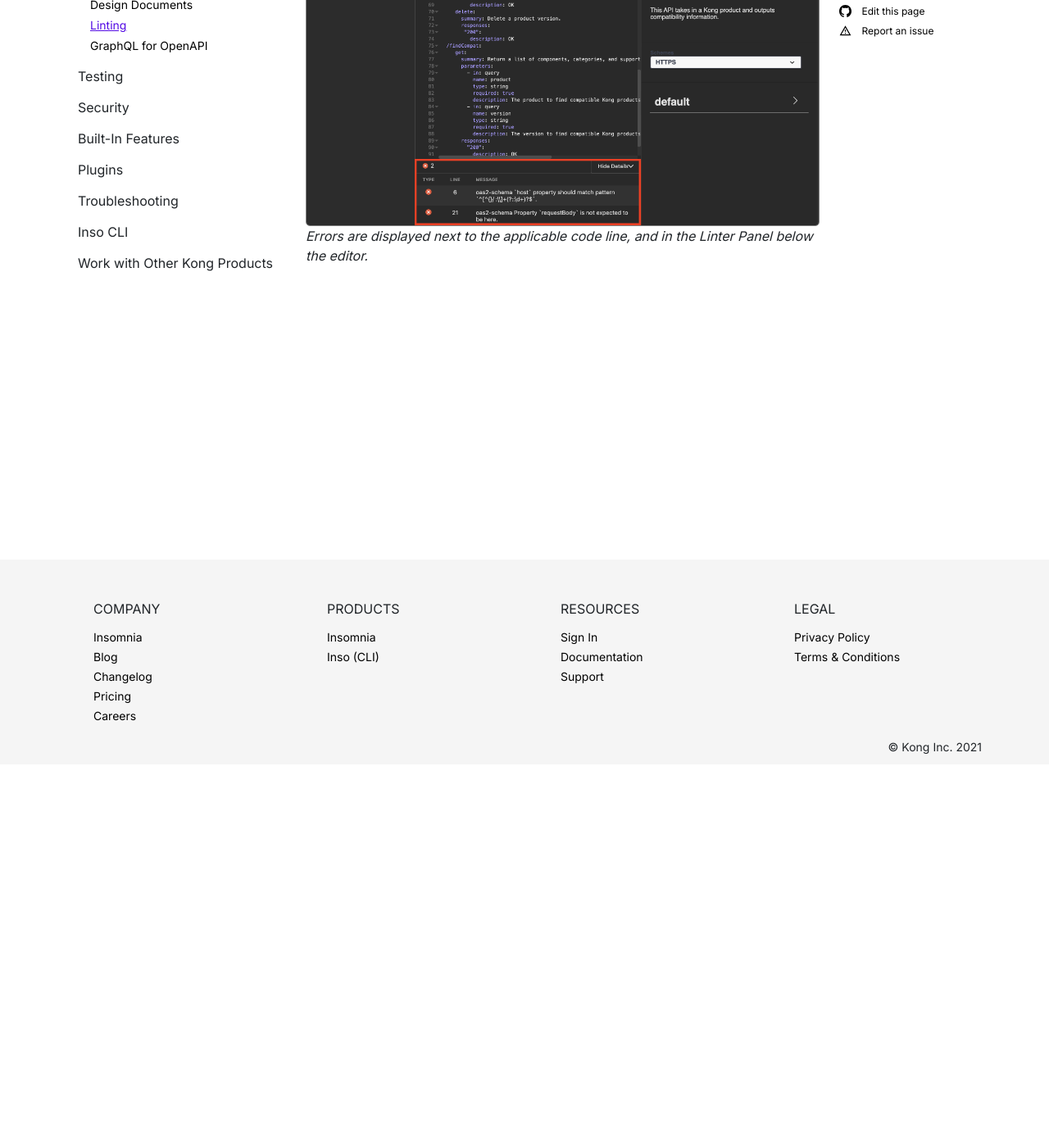
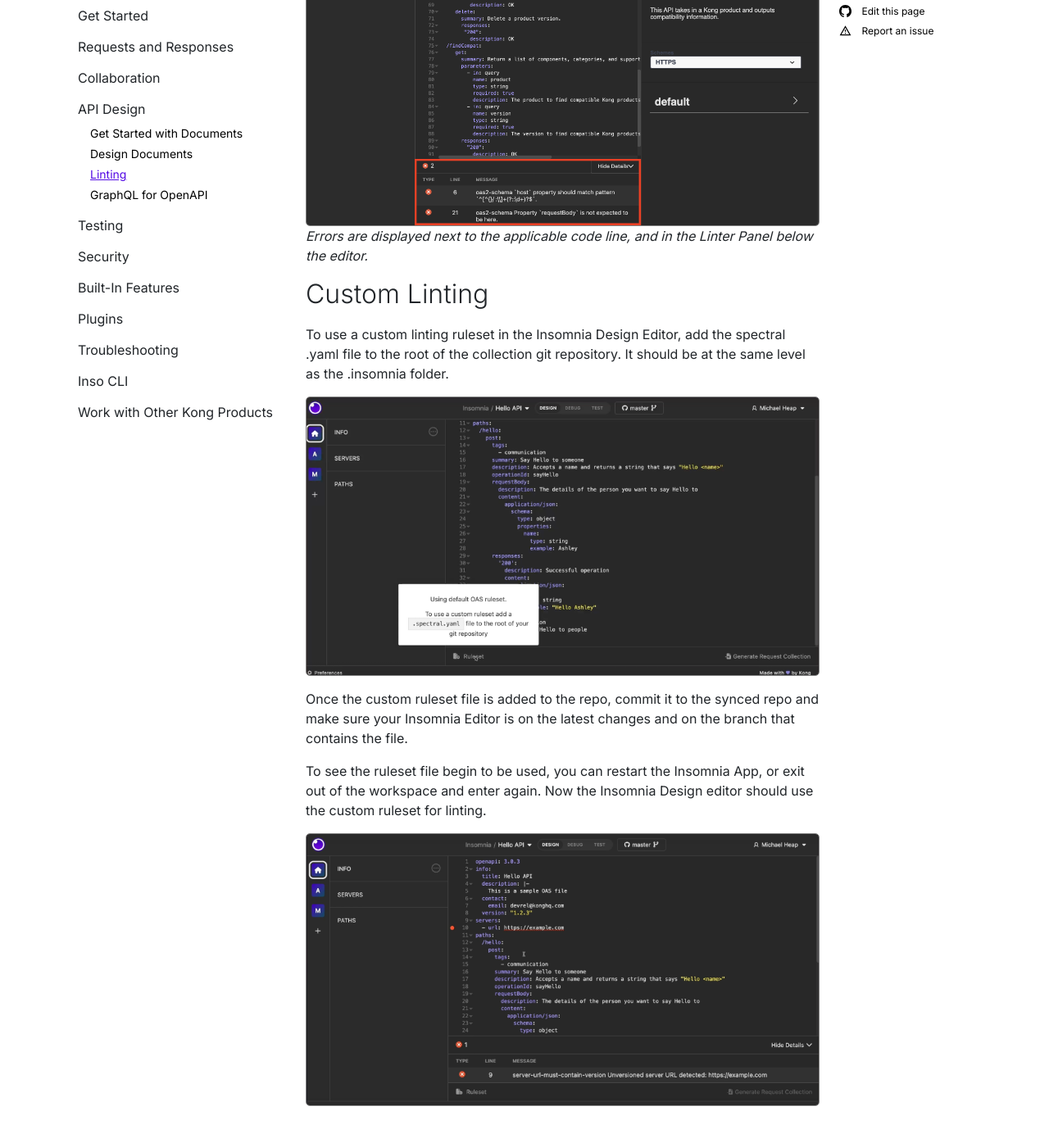
Before and after one commit to Kong/insomnia-docs, a Jekyll site: the page built from docs/insomnia/linting.md, in a window 1280 px wide and 1400 px high, scrolled down 467 px. Shown: the top 1389 px of the window at 82% size. Built offline with Jekyll 4.4.1, drawn with Linux system fonts in a browser that asks for light colours; comment, search, counter and statistics services are not loaded.

Commit message:
Add custom linting documentation

```diff
--- a/docs/insomnia/linting.md
+++ b/docs/insomnia/linting.md
@@ -11,3 +11,15 @@
 
 ![The linting errors appear in a box below the editor.](/assets/images/linting-errors.png)
 _Errors are displayed next to the applicable code line, and in the Linter Panel below the editor._
+
+## Custom Linting
+To use a custom linting ruleset in the Insomnia Design Editor, add the spectral .yaml file to the root of the collection git repository.  It should be at the same level as the .insomnia folder.
+
+![Instructions for Adding Custom Rule Set](/assets/images/custom-linting.png)
+
+
+Once the custom ruleset file is added to the repo, commit it to the synced repo and make sure your Insomnia Editor is on the latest changes and on the branch that contains the file.
+
+To see the ruleset file begin to be used, you can restart the Insomnia App, or exit out of the workspace and enter again.  Now the Insomnia Design editor should use the custom ruleset for linting.
+
+![Example of Custom Linting Violation](/assets/images/custom-linting-violation.png)
```
Also changed, not shown: docs/insomnia/import-export-data.md (+1 -1 lines), docs/assets/images/custom-linting-violation.png (added), docs/assets/images/custom-linting.png (added).
